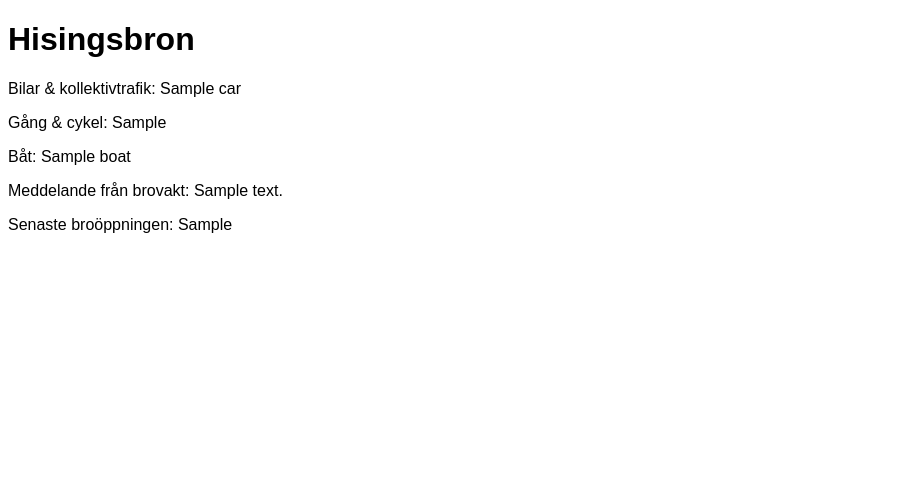
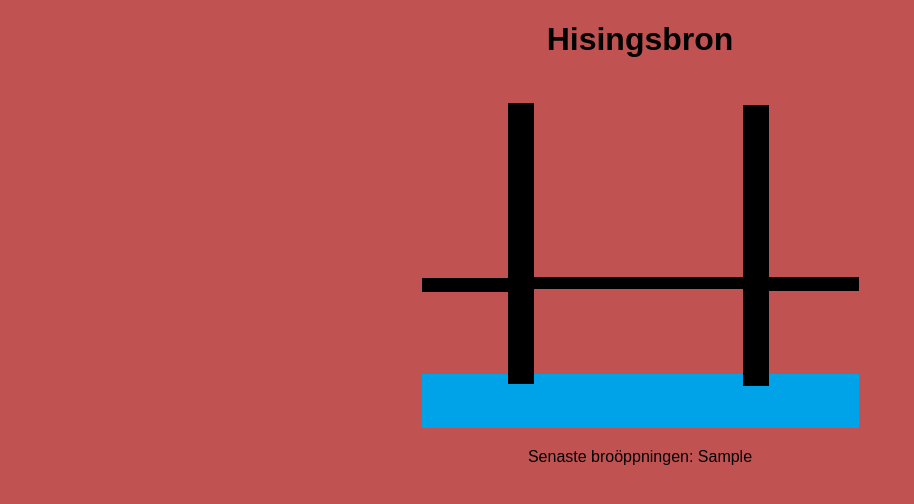
Before and after one commit to edvinalestig/pocket-tram, a Flask app: template templates/bridge.html.j2 in a window 1280 px wide. Shown: the top 504 px of the page, without its empty margins (0-914 px from the left). Run offline with Flask 3, Linux system fonts and the light colour scheme; the template is opened without the code that fills it: most values are stand-ins (such as "Sample title", 1, 10 or a date in 2020).

Commit message:
Redo and simplify bridge page

```diff
--- a/app.py
+++ b/app.py
@@ -101,7 +101,7 @@
     penultimateChange: str = allData.openings[1].Timestamp.astimezone(tz.gettz("Europe/Stockholm")).strftime("%d %b %Y kl. %H:%M")
 
     lastOpening: str
-    if allData.gc.status == StatusEnum.Closed or allData.car.status == StatusEnum.Closed:
+    if allData.gc.status == StatusEnum.Closed: # or allData.car.status == StatusEnum.Closed:
         lastOpening = f"Nu (sedan {lastChange})"
     else:
         lastOpening = f"{penultimateChange} - {lastChange}"
@@ -111,10 +111,10 @@
     template = env.get_template("bridge.html.j2")
 
     return template.render(
-        car = allData.car.status.value,
+        # car = allData.car.status.value,
         gc = allData.gc.status.value,
-        boat = allData.boat.status.value,
-        message = "-" if allData.message.message == "" else f'{allData.message.message} (utfärdat {allData.message.timeStamp.strftime("%d %b %Y kl. %H:%M")})',
+        # boat = allData.boat.status.value,
+        # message = "-" if allData.message.message == "" else f'{allData.message.message} (utfärdat {allData.message.timeStamp.strftime("%d %b %Y kl. %H:%M")})',
         lastOpening = lastOpening
     )
 
--- a/bridge/bridgeModels.py
+++ b/bridge/bridgeModels.py
@@ -32,8 +32,8 @@
 
 @dataclass
 class AllBridgeDataModel:
-    message: MessageModel
-    boat: SignalsModel
-    car: SignalsModel
+    # message: MessageModel
+    # boat: SignalsModel
+    # car: SignalsModel
     gc: SignalsModel
     openings: list[HistorySignalsModel]
--- a/templates/bridge.html.j2
+++ b/templates/bridge.html.j2
@@ -6,13 +6,32 @@
     <meta name="lang" content="sv">
     <meta name="robots" content="noindex,nofollow">
     <title>Bron</title>
+    <style>
+        body {
+            font-family: sans-serif;
+            background-color: {% if gc == "Open" %} #619656ff {% else %} #c05252ff {% endif %};
+        }
+        img {
+            max-width: 100%;
+            height: auto;
+            width: auto;
+        }
+        div {
+            text-align: center;
+            margin-left: auto;
+            margin-right: auto;
+        }
+    </style>
 </head>
-<body style="font-family: sans-serif">
-    <h1>Hisingsbron</h1>
-    <p>Bilar & kollektivtrafik: {{ car }}</p>
-    <p>Gång & cykel: {{ gc }}</p>
-    <p>Båt: {{ boat }}</p>
-    <p>Meddelande från brovakt: {{ message }}</p>
-    <p>Senaste broöppningen: {{ lastOpening }}</p>
+<body>
+    <div>
+        <h1>Hisingsbron</h1>
+        {% if gc == "Closed" %}
+            <img src="/static/öppen.png" alt="Öppen bro">
+        {% else %}
+            <img src="/static/stängd.png" alt="Stängd bro">
+        {% endif %}
+        <p>Senaste broöppningen: {{ lastOpening }}</p>
+    </div>
 </body>
 </html>
```
Also changed, not shown: bridge/bridge.py (+6 -6 lines), static/stängd.png (added), static/öppen.png (added).
